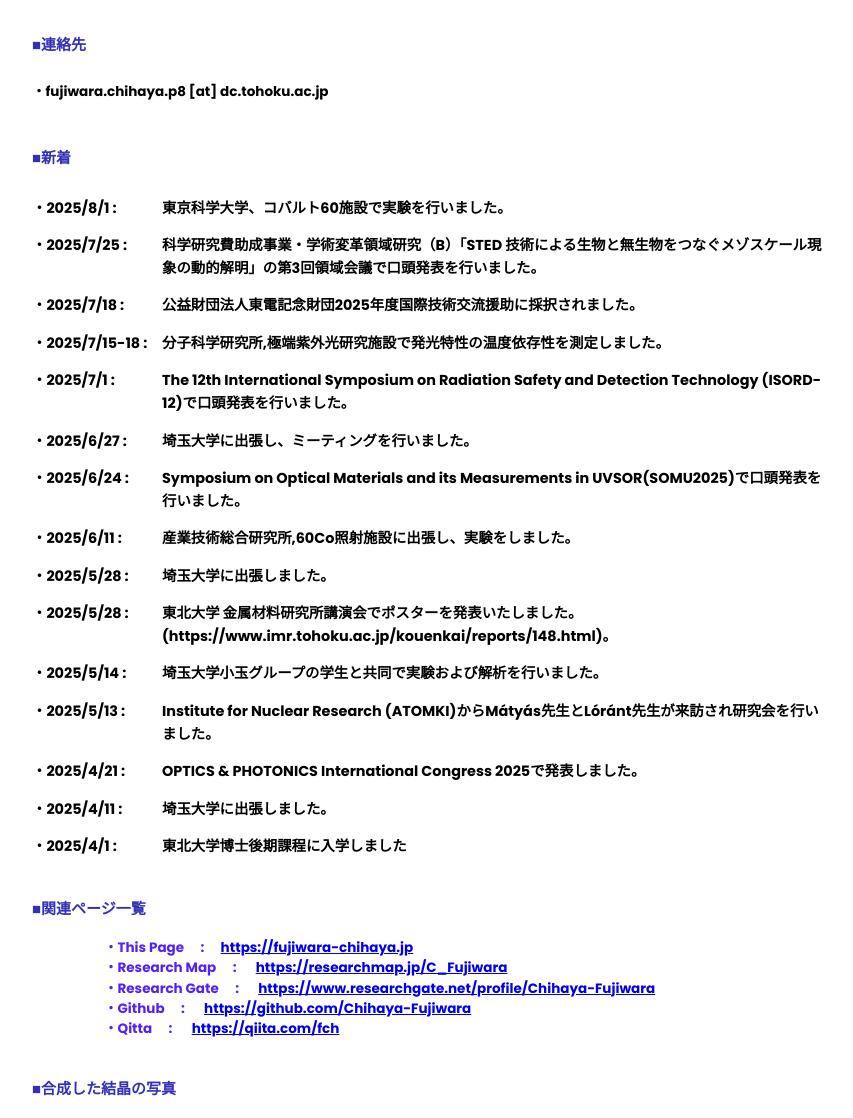
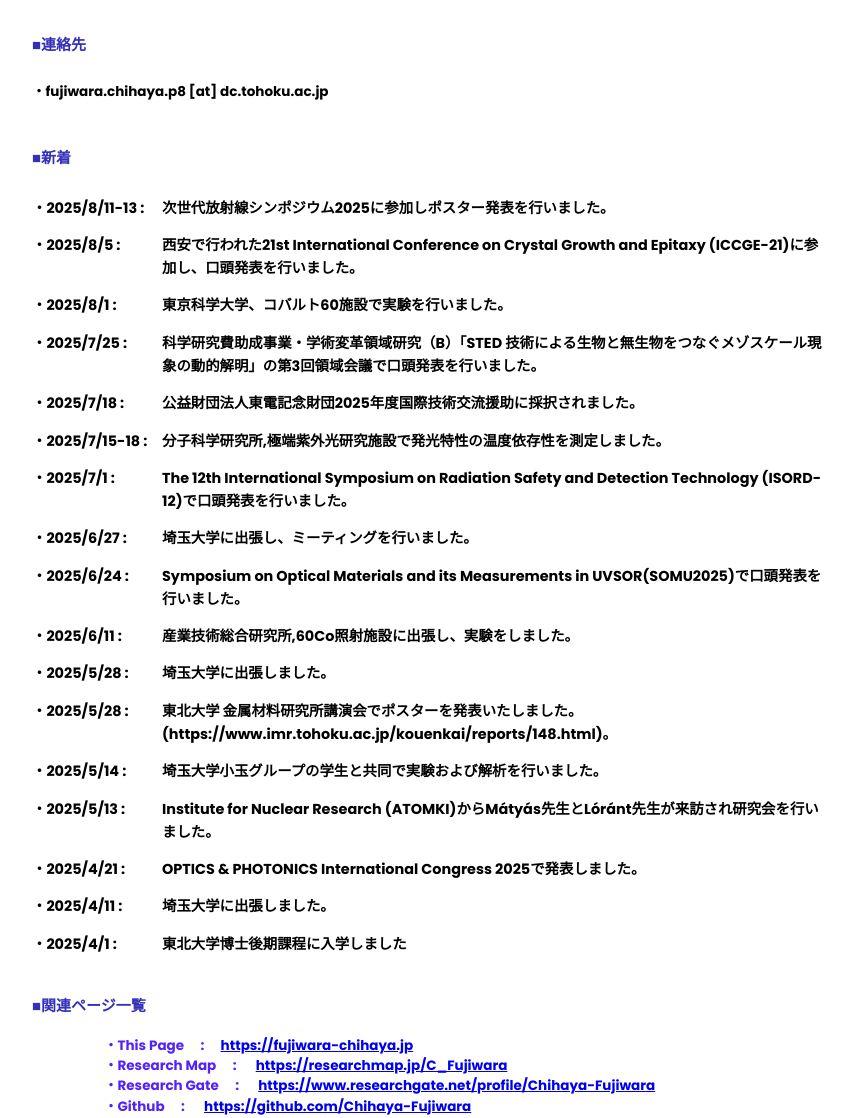
Before and after one commit to Chihaya-Fujiwara/homepage, a Flask app: page / in a window 1280 px wide. Shown: the part 271-1389 px from the top of the page, without its empty margins (208-1061 px from the left). Run offline with Flask 3, Linux system fonts and the light colour scheme.

Commit message:
second commit

```diff
--- a/templates/index.html
+++ b/templates/index.html
@@ -45,11 +45,31 @@
 
         <p class="news-item">
             {% if lang == 'ja' %}
+                <span class="date">・2025/8/11-13 :</span>
+                <span class="description">次世代放射線シンポジウム2025に参加しポスター発表を行いました。</span>
+            {% else %}
+                <span class="date">・2025/8/11-13 :</span>
+                <span class="description">I presented a poster at the Next-Generation Radiation Symposium 2025.</span>
+            {% endif %}
+        </p>
+
+        <p class="news-item">
+            {% if lang == 'ja' %}
+                <span class="date">・2025/8/5 :</span>
+                <span class="description">西安で行われた21st International Conference on Crystal Growth and Epitaxy (ICCGE-21)に参加し、口頭発表を行いました。</span>
+            {% else %}
+                <span class="date">・2025/8/5 :</span>
+                <span class="description">I had an oral presentation at the 21st International Conference on Crystal Growth and Epitaxy (ICCGE-21) in Xi'an.</span>
+            {% endif %}
+        </p>
+
+        <p class="news-item">
+            {% if lang == 'ja' %}
                 <span class="date">・2025/8/1 :</span>
                 <span class="description">東京科学大学、コバルト60施設で実験を行いました。</span>
             {% else %}
                 <span class="date">・2025/8/1 :</span>
-                <span class="description">We conducted an experiment at the Cobalt-60 facility of the Institute of Science Tokyo."</span>
+                <span class="description">We conducted an experiment at the Cobalt-60 facility of the Institute of Science Tokyo.</span>
             {% endif %}
         </p>
 
```
